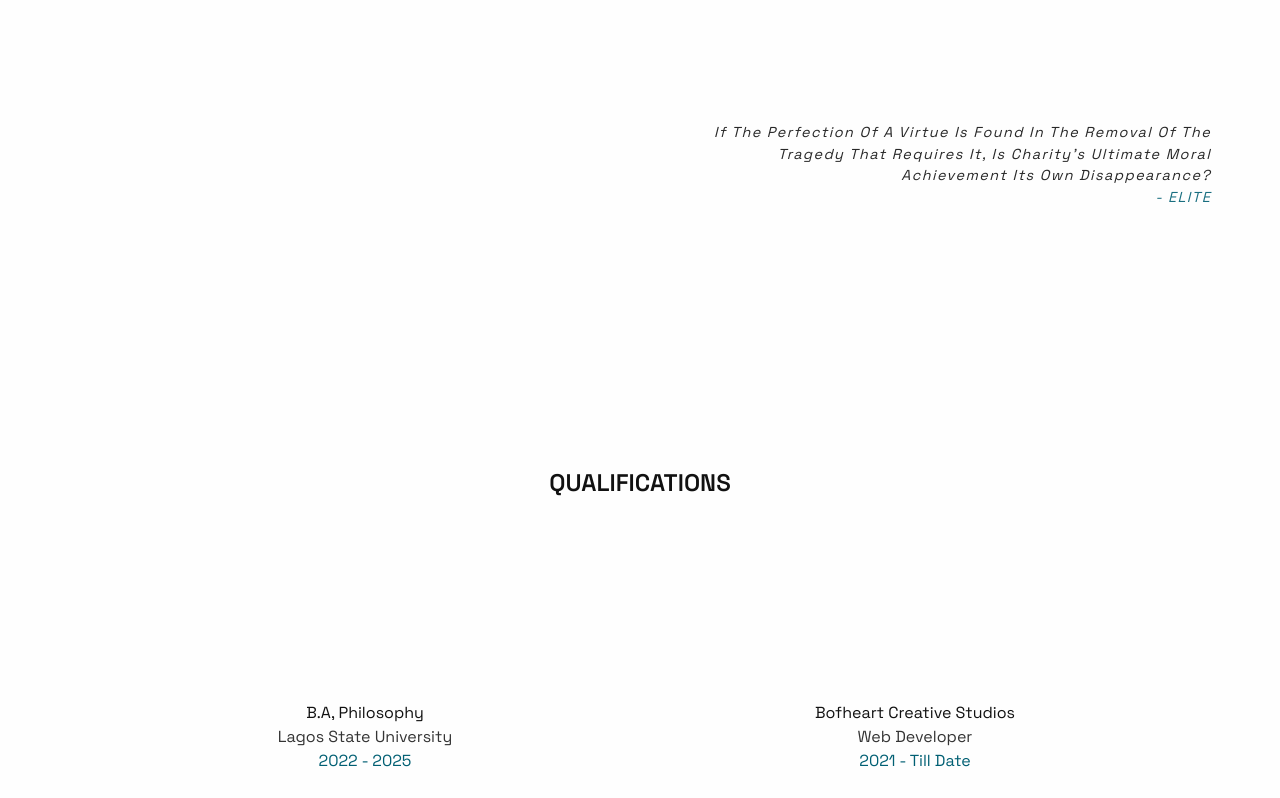
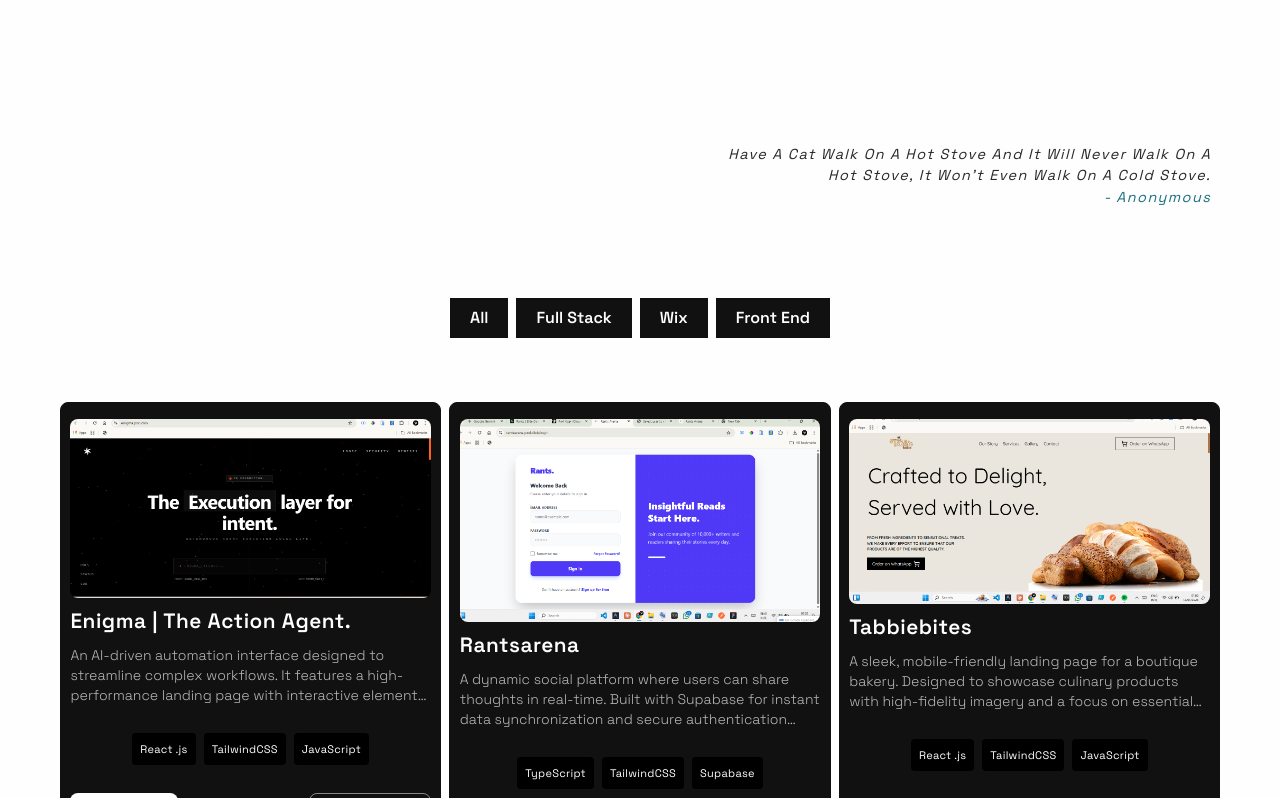
Before and after one commit to Elite-Dev-Repo/Portfolio, a React (Vite) app: page / in a window 1280 px wide. Shown: the part 2298-3096 px from the top of the page. Built offline with nearby package versions, Linux system fonts and the light colour scheme; what @supermousejs/core, @supermousejs/dot, @supermousejs/labs, @supermousejs/stick would draw is missing.

Commit message:
minor fix

```diff
--- a/src/App.jsx
+++ b/src/App.jsx
@@ -99,8 +99,7 @@ function App() {
     <>
       <Header />
       <About />
-      <Qualifications />
-      <Portfolio />
+      <Portfolio /> <Qualifications />
       <Contact />
       <Footer />
     </>
--- a/src/components/Portfolio.jsx
+++ b/src/components/Portfolio.jsx
@@ -13,7 +13,7 @@ function Portfolio() {
   //   setShow((prev) => !prev);
   // }
 
-  const categories = ["All", "FullStack", "Wix", "Front End"];
+  const categories = ["All", "Full Stack", "Wix", "Front End"];
 
   const works = [
     {
@@ -23,7 +23,7 @@ function Portfolio() {
         "An AI-driven automation interface designed to streamline complex workflows. It features a high-performance landing page with interactive elements focused on conversion and user action.",
       techs: ["React .js", "TailwindCSS", "JavaScript"],
       link: "https://enigma.pxxl.click/",
-      label: "Front End",
+      label: "Full Stack",
     },
 
     {
@@ -33,7 +33,7 @@ function Portfolio() {
         "A dynamic social platform where users can share thoughts in real-time. Built with Supabase for instant data synchronization and secure authentication across a seamless UI.",
       techs: ["TypeScript", "TailwindCSS", "Supabase"],
       link: "https://rantsarena.pxxl.click/",
-      label: "FullStack",
+      label: "Full Stack",
     },
 
     {
@@ -53,7 +53,7 @@ function Portfolio() {
         "A full-featured chat application built for community engagement. Utilizing Django and PostgreSQL, it handles real-time messaging and persistent user data with ease.",
       techs: ["Vanilla Js", "Django", "PostgreSQL"],
       link: "https://chatapp-rdia.onrender.com/",
-      label: "FullStack",
+      label: "Full Stack",
     },
 
     {
```
Also changed, not shown: src/assets/enigma.png.
